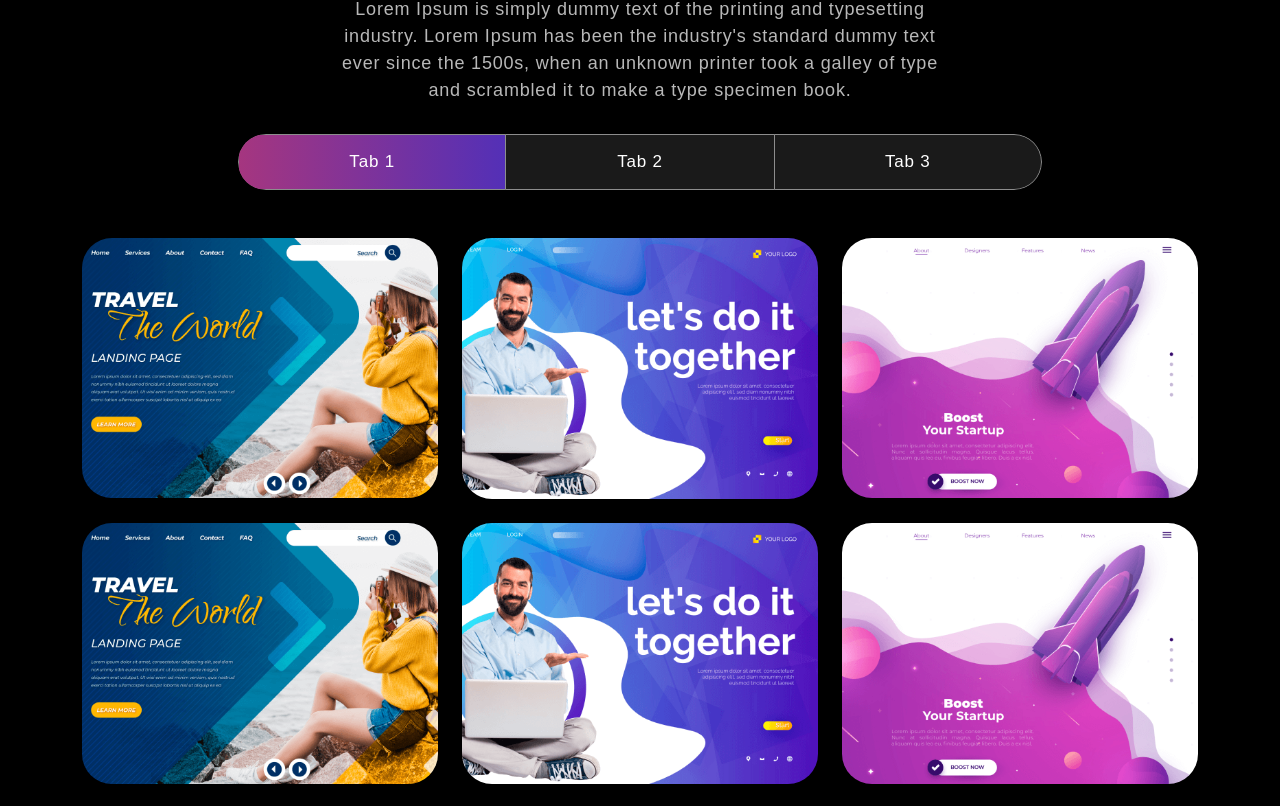
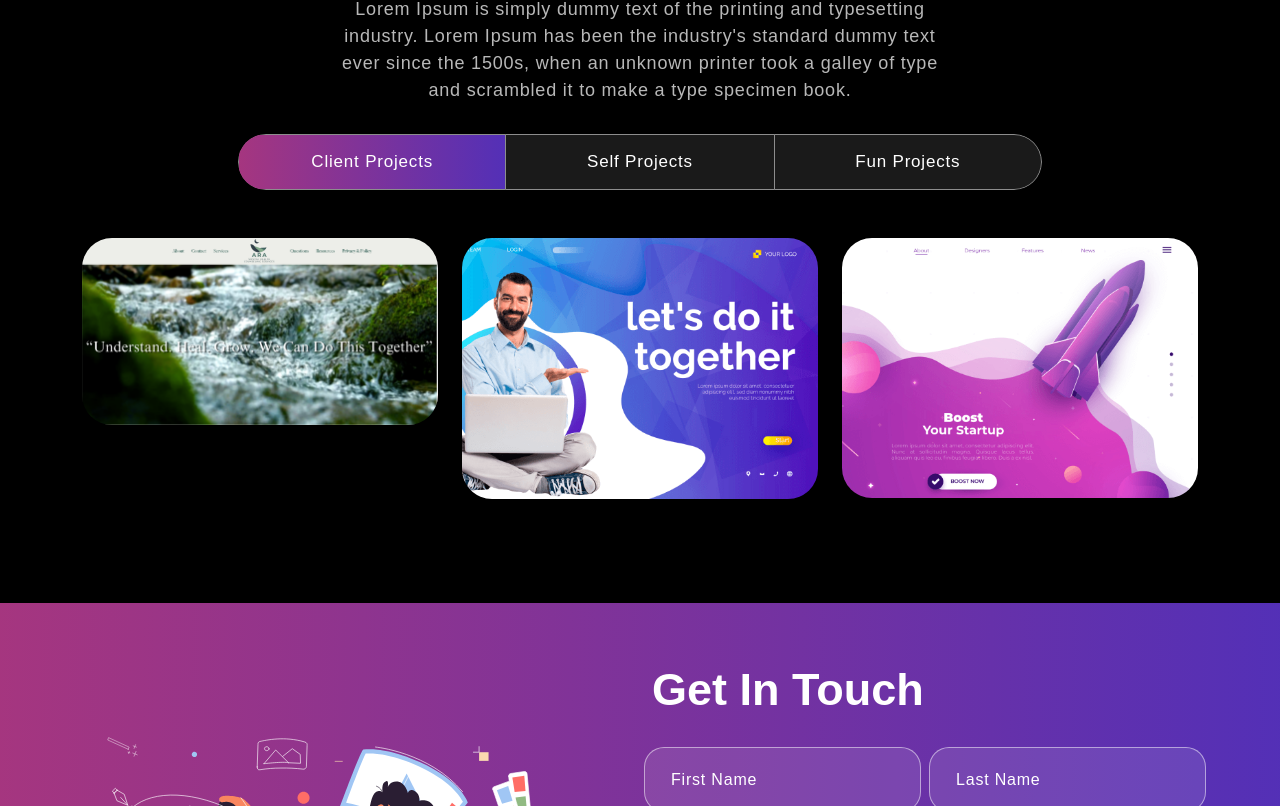
Before and after one commit to Cktestakis/ck-portfolio.io, a React (Create React App) app: page / in a window 1280 px wide. Shown: the part 1754-2560 px from the top of the page. Built offline with nearby package versions, Linux system fonts and the light colour scheme; no server answers.

Commit message:
updated project #1 with real life client.

```diff
--- a/src/components/Projects.js
+++ b/src/components/Projects.js
@@ -11,8 +11,8 @@ export const Projects = () => {
 
   const projects = [
     {
-      title: "Business Startup",
-      description: "Design & Development",
+      title: "ARA Mental Health Counseling Services",
+      description: <a href="https://aramhcounseling.com/">Psychotherapist Website</a>,
       imgUrl: projImg1,
     },
     {
@@ -25,21 +25,21 @@ export const Projects = () => {
       description: "Design & Development",
       imgUrl: projImg3,
     },
-    {
-      title: "Business Startup",
-      description: "Design & Development",
-      imgUrl: projImg1,
-    },
-    {
-      title: "Business Startup",
-      description: "Design & Development",
-      imgUrl: projImg2,
-    },
-    {
-      title: "Business Startup",
-      description: "Design & Development",
-      imgUrl: projImg3,
-    },
+    // {
+    //   title: "Business Startup",
+    //   description: "Design & Development",
+    //   imgUrl: projImg1,
+    // },
+    // {
+    //   title: "Business Startup",
+    //   description: "Design & Development",
+    //   imgUrl: projImg2,
+    // },
+    // {
+    //   title: "Business Startup",
+    //   description: "Design & Development",
+    //   imgUrl: projImg3,
+    // },
   ];
 
   return (
@@ -55,13 +55,13 @@ export const Projects = () => {
                 <Tab.Container id="projects-tabs" defaultActiveKey="first">
                   <Nav variant="pills" className="nav-pills mb-5 justify-content-center align-items-center" id="pills-tab">
                     <Nav.Item>
-                      <Nav.Link eventKey="first">Tab 1</Nav.Link>
+                      <Nav.Link eventKey="first">Client Projects</Nav.Link>
                     </Nav.Item>
                     <Nav.Item>
-                      <Nav.Link eventKey="second">Tab 2</Nav.Link>
+                      <Nav.Link eventKey="second">Self Projects</Nav.Link>
                     </Nav.Item>
                     <Nav.Item>
-                      <Nav.Link eventKey="third">Tab 3</Nav.Link>
+                      <Nav.Link eventKey="third">Fun Projects</Nav.Link>
                     </Nav.Item>
                   </Nav>
                   <Tab.Content id="slideInUp" className={isVisible ? "animate__animated animate__slideInUp" : ""}>
@@ -79,7 +79,7 @@ export const Projects = () => {
                         }
                       </Row>
                     </Tab.Pane>
-                    <Tab.Pane eventKey="section">
+                    <Tab.Pane eventKey="second">
                       <p>Lorem ipsum dolor sit amet consectetur adipisicing elit. Cumque quam, quod neque provident velit, rem explicabo excepturi id illo molestiae blanditiis, eligendi dicta officiis asperiores delectus quasi inventore debitis quo.</p>
                     </Tab.Pane>
                     <Tab.Pane eventKey="third">
```
Also changed, not shown: src/assets/img/project-img1.png.
